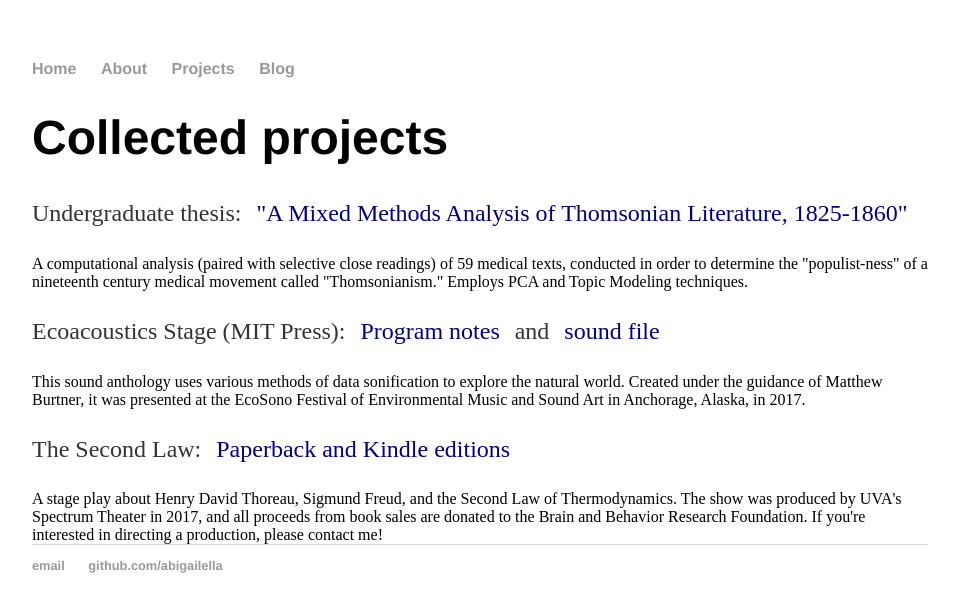
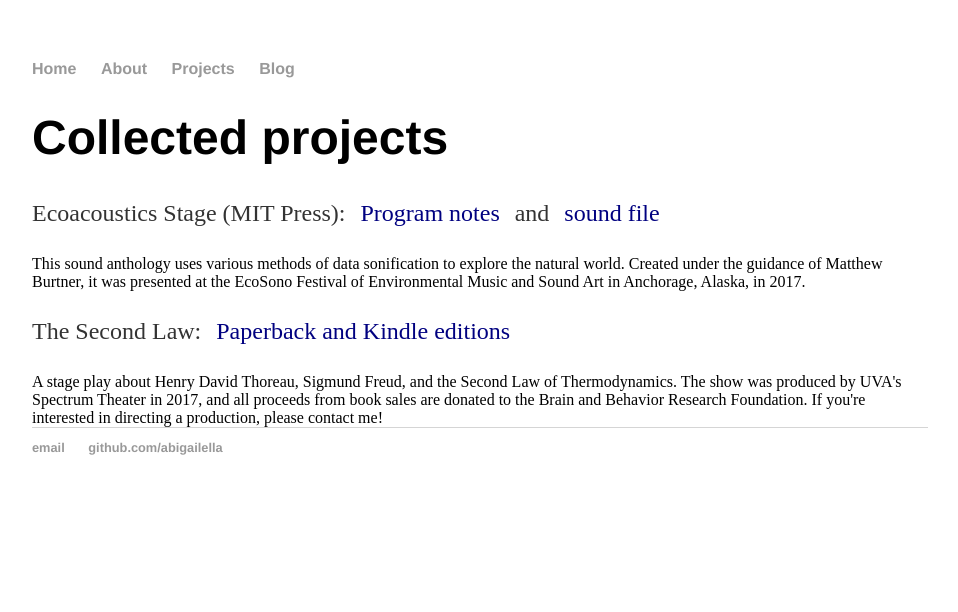
Before and after one commit to abigailella/abigailella.github.io, a Jekyll site: the page built from projects.html, in a window 1280 px wide. Shown: the top 612 px of the page, without its empty margins (160-1118 px from the left). Built offline with Jekyll 4.4.1, drawn with Linux system fonts in a browser that asks for light colours.

Commit message:
Update projects.html

```diff
--- a/projects.html
+++ b/projects.html
@@ -5,10 +5,7 @@ title: Abigail E. Johnson
 <div class="container">
 <div class="blurb">
 <h1>Collected projects</h1>
-<div>
-<p>Undergraduate thesis: <span style="color: #000080;"><a style="text-decoration: none; margin: 1%; color: #000080;" href="thesis.pdf">"A Mixed Methods Analysis of Thomsonian Literature, 1825-1860"</a></span></p>
-<span style="color: #000000;">A computational analysis (paired with selective close readings) of 59 medical texts, conducted in order to determine the "populist-ness" of a nineteenth century medical movement called "Thomsonianism." Employs PCA and Topic Modeling techniques.</span></div>
-<div>
+
 <p>Ecoacoustics Stage (MIT Press): <span style="color: #000080;"><a style="text-decoration: none; margin: 1%; color: #000080;" href="programnotes.pdf">Program notes </a></span> and
   <span style="color: #000080;"><a style="text-decoration: none; margin: 1%; color: #000080;" href="ECOSTAGE_mixdown.mp3"> sound file </a></span></p>
 <span style="color: #000000;">This sound anthology uses various methods of data sonification to explore the natural world. Created under the guidance of Matthew Burtner, it was presented at the EcoSono Festival of Environmental Music and Sound Art in Anchorage, Alaska, in 2017. </span></div>
```
